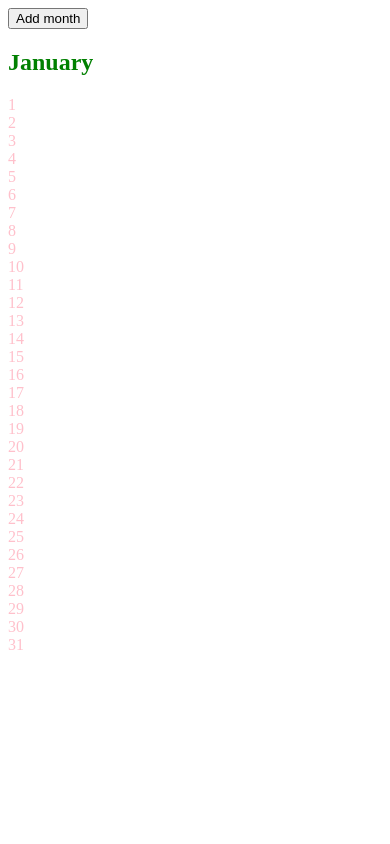
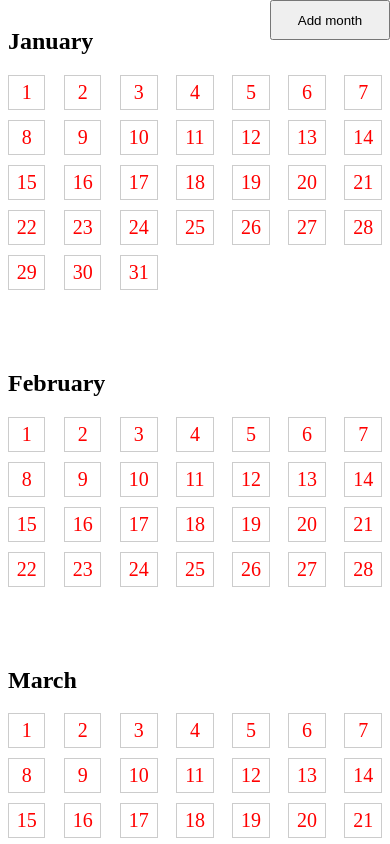
Before and after one commit to pelikata/week5-practice, a plain HTML site: page frontend/index.html in a window 390 px wide. Both pictures are taken after a click on the button "Add month". Shown: the top 844 px of the page. Drawn offline with Linux system fonts and the light colour scheme.

Commit message:
scss-gyak

```diff
--- a/frontend/script.js
+++ b/frontend/script.js
@@ -1,128 +1,131 @@
-const monthComponent = function(nth, name, days){
+const monthComponent = function (nth, name, days) {
   let daysHtml = "";
 
-    for (let i = 1; i <= days; i++){
+  for (let i = 1; i <= days; i++) {
     daysHtml += dayComponent(i);
   }
   return `
         <section id= "${nth}" class="${name}">
             <h2>${name}</h2>
-            ${daysHtml}
+            <div class = "days">${daysHtml}</div>
         </section>
-    `
-}
+    `;
+};
 
-const dayComponent = function(dayCount){
+const dayComponent = function (dayCount) {
   return `
         <div class= "day">${dayCount}</div>
-    `
-}
+    `;
+};
 
 console.log("hello");
 
-const rootElement = document.querySelector ("#root");
-
-
+const rootElement = document.querySelector("#root");
 
 rootElement.insertAdjacentHTML("beforeend", "<button>Add month</button>");
 const buttonElement = rootElement.querySelector("button");
 
-let monthIndex = 0;
+/* let monthIndex = 0; */
 
-buttonElement.addEventListener("click", function()
-{
-
-    if (monthIndex < 12) {
+buttonElement.addEventListener("click", function () {
+  /* if (monthIndex < 12) {
         rootElement.insertAdjacentHTML("beforeend", monthComponent(year[monthIndex].nth, year[monthIndex].month, year[monthIndex].days));
         console.log(year[monthIndex])
         monthIndex++;
     } else {
         buttonElement.setAttribute("disabled","");
+    } */
+
+  for (let monthIndex = 0; monthIndex < 12; monthIndex++) {
+    rootElement.insertAdjacentHTML(
+      "beforeend",
+      monthComponent(
+        year[monthIndex].nth,
+        year[monthIndex].month,
+        year[monthIndex].days
+      )
+    );
   }
-
-})
+});
 /* rootElement.insertAdjacentHTML("beforeend", monthComponent(1., "January", 31));
     rootElement.insertAdjacentHTML("beforeend", monthComponent(2., "February", 28));
     rootElement.insertAdjacentHTML("beforeend", monthComponent(20., "Pityuhónap", 50)); */
-
-
-
 
 /* rootElement.style.color = "blue"; */
 
 const year = [
   {
-        "month": "January",
-        "id": "jan",
-        "nth": 1,
-        "days": 31,
+    month: "January",
+    id: "jan",
+    nth: 1,
+    days: 31,
   },
   {
-        "month": "February",
-        "id": "febr",
-        "nth": 2,
-        "days": 28,
+    month: "February",
+    id: "febr",
+    nth: 2,
+    days: 28,
   },
   {
-        "month": "March",
-        "id": "marc",
-        "nth": 3,
-        "days": 31,
+    month: "March",
+    id: "marc",
+    nth: 3,
+    days: 31,
   },
   {
-        "month": "April",
-        "id": "apr",
-        "nth": 4,
-        "days": 30,
+    month: "April",
+    id: "apr",
+    nth: 4,
+    days: 30,
   },
   {
-        "month": "May",
-        "id": "may",
-        "nth": 5,
-        "days": 31,
+    month: "May",
+    id: "may",
+    nth: 5,
+    days: 31,
   },
   {
-        "month": "June",
-        "id": "june",
-        "nth": 6,
-        "days": 30,
+    month: "June",
+    id: "june",
+    nth: 6,
+    days: 30,
   },
   {
-        "month": "July",
-        "id": "july",
-        "nth": 7,
-        "days": 31,
+    month: "July",
+    id: "july",
+    nth: 7,
+    days: 31,
   },
   {
-        "month": "August",
-        "id": "aug",
-        "nth": 8,
-        "days": 31,
+    month: "August",
+    id: "aug",
+    nth: 8,
+    days: 31,
   },
   {
-        "month": "September",
-        "id": "sept",
-        "nth": 9,
-        "days": 30,
+    month: "September",
+    id: "sept",
+    nth: 9,
+    days: 30,
   },
   {
-        "month": "October",
-        "id": "oct",
-        "nth": 10,
-        "days": 31,
+    month: "October",
+    id: "oct",
+    nth: 10,
+    days: 31,
   },
   {
-        "month": "November",
-        "id": "nov",
-        "nth": 11,
-        "days": 30,
+    month: "November",
+    id: "nov",
+    nth: 11,
+    days: 30,
   },
   {
-        "month": "December",
-        "id": "dec",
-        "nth": 12,
-        "days": 31,
-    }
+    month: "December",
+    id: "dec",
+    nth: 12,
+    days: 31,
+  },
 ];
 
-console.log(year[0])
+console.log(year[0]);
--- a/frontend/style.scss
+++ b/frontend/style.scss
@@ -1,13 +1,54 @@
 #root {
-    color: blueviolet;
-    .January {
-        color: green;
+    display: flex;
+    flex-direction: row;
+    flex-wrap: wrap;
+    gap: 50px;
+    justify-content: center;
+    align-items: flex-start;
 
-        &#1 {
 
+    section {
+        width: 100%;
+        max-width: 400px;
+
+
+
+        .days {
+            display: flex;
+            flex-direction: row;
+            flex-wrap: wrap;
+            gap: 5%;
+            align-items: flex-start;
+
+
+            .day {
+                width: 10%;
+                border: 1px solid rgba(0, 0, 0, 0.2);
+                text-align: center;
+                box-sizing: border-box;
+                padding: 5px 0;
+                margin-bottom: 10px;
+            }
         }
-        .day {
-            color: pink;
-        }
-      }
+    }
+
+    button {
+        width: 120px;
+        height: 40px;
+        position: fixed;
+        top: 0;
+        right: 0;
+    }
 }
+
+@media only screen and (max-width: 800px) {
+    .day {
+        color: red;
+    }
+}
+
+@media only screen and (max-width: 700px) {
+    .day {
+        font-size: 20px;
+    }
+}
```
Also changed, not shown: frontend/style.css, 1 other file. Lines whose indentation alone changed are shown as unchanged.
